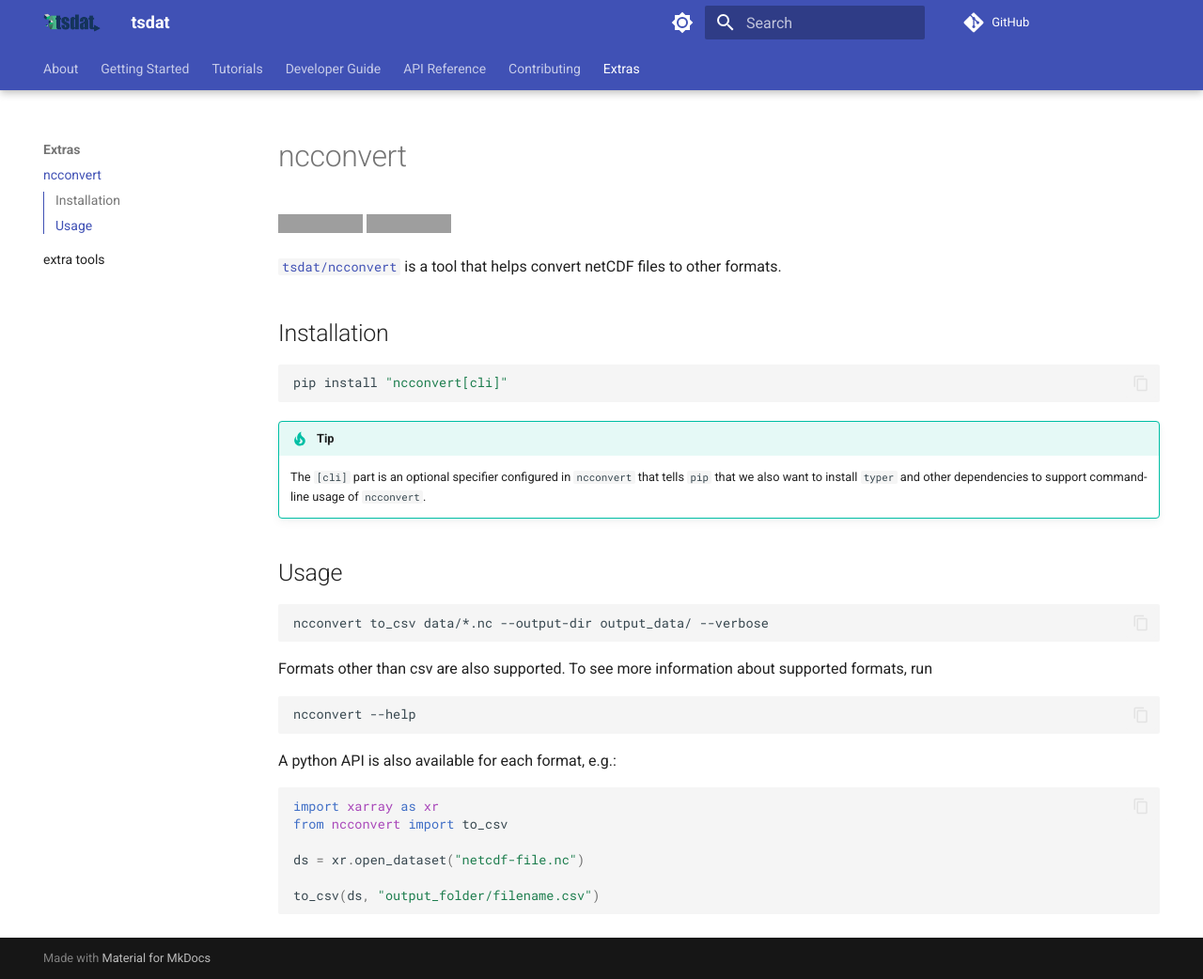
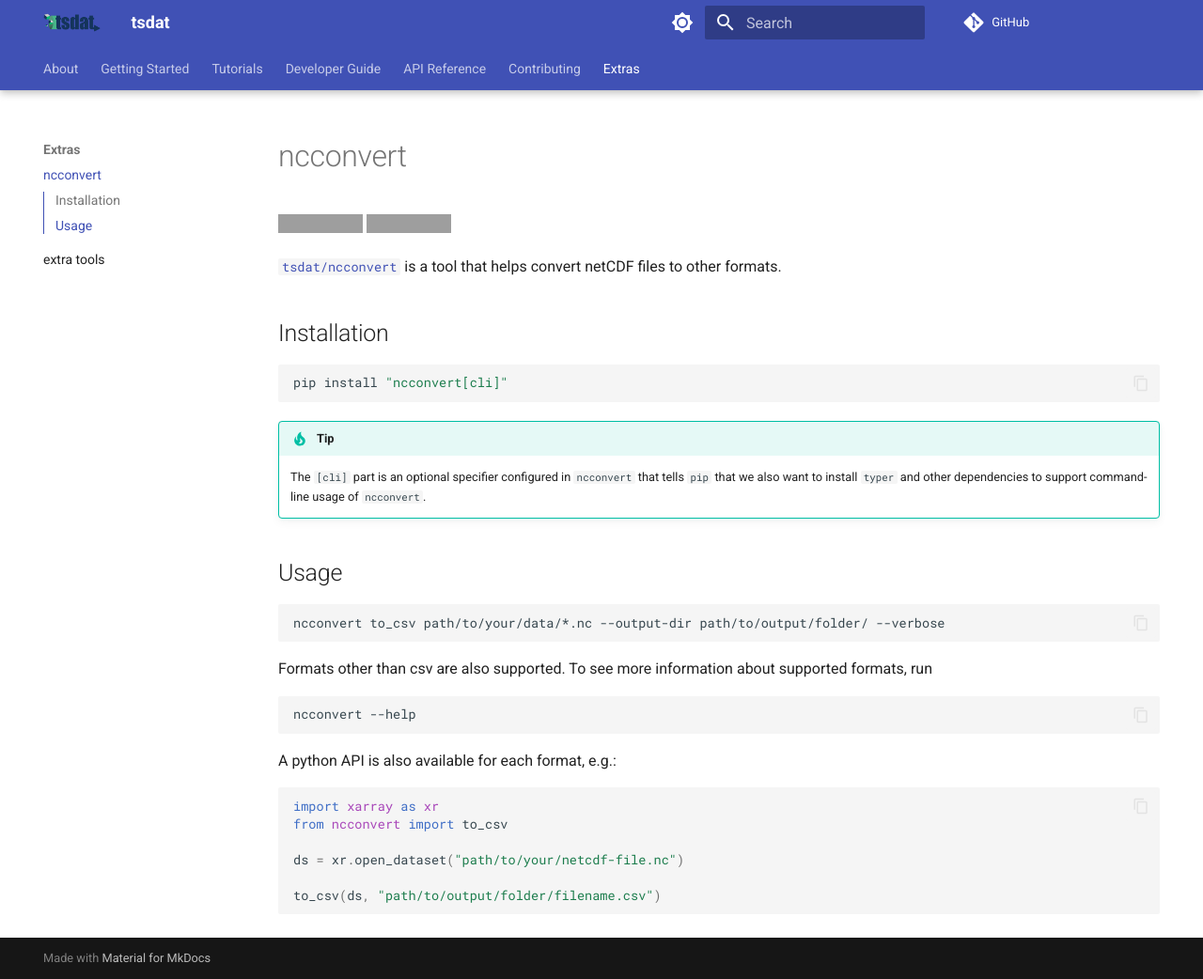
Before and after one commit to tsdat/tsdat, an MkDocs documentation site: the page built from docs/extras/ncconvert.md, in a window 1280 px wide and 1042 px high. Shown: the whole window at 94% size. Built offline with MkDocs 1.6.1 and Material for MkDocs 9.7.7, drawn with Linux system fonts in a browser that asks for light colours; comment, search, counter and statistics services are not loaded; grey boxes are pictures that could not be loaded.

Commit message:
Update ncconvert.md

````diff
--- a/docs/extras/ncconvert.md
+++ b/docs/extras/ncconvert.md
@@ -19,7 +19,7 @@ pip install "ncconvert[cli]"
 ## Usage
 
 ```shell
-ncconvert to_csv data/*.nc --output-dir output_data/ --verbose
+ncconvert to_csv path/to/your/data/*.nc --output-dir path/to/output/folder/ --verbose
 ```
 
 Formats other than csv are also supported. To see more information about supported formats, run
@@ -34,7 +34,7 @@ A python API is also available for each format, e.g.:
 import xarray as xr
 from ncconvert import to_csv
 
-ds = xr.open_dataset("netcdf-file.nc")
+ds = xr.open_dataset("path/to/your/netcdf-file.nc")
 
-to_csv(ds, "output_folder/filename.csv")
+to_csv(ds, "path/to/output/folder/filename.csv")
 ```
````
